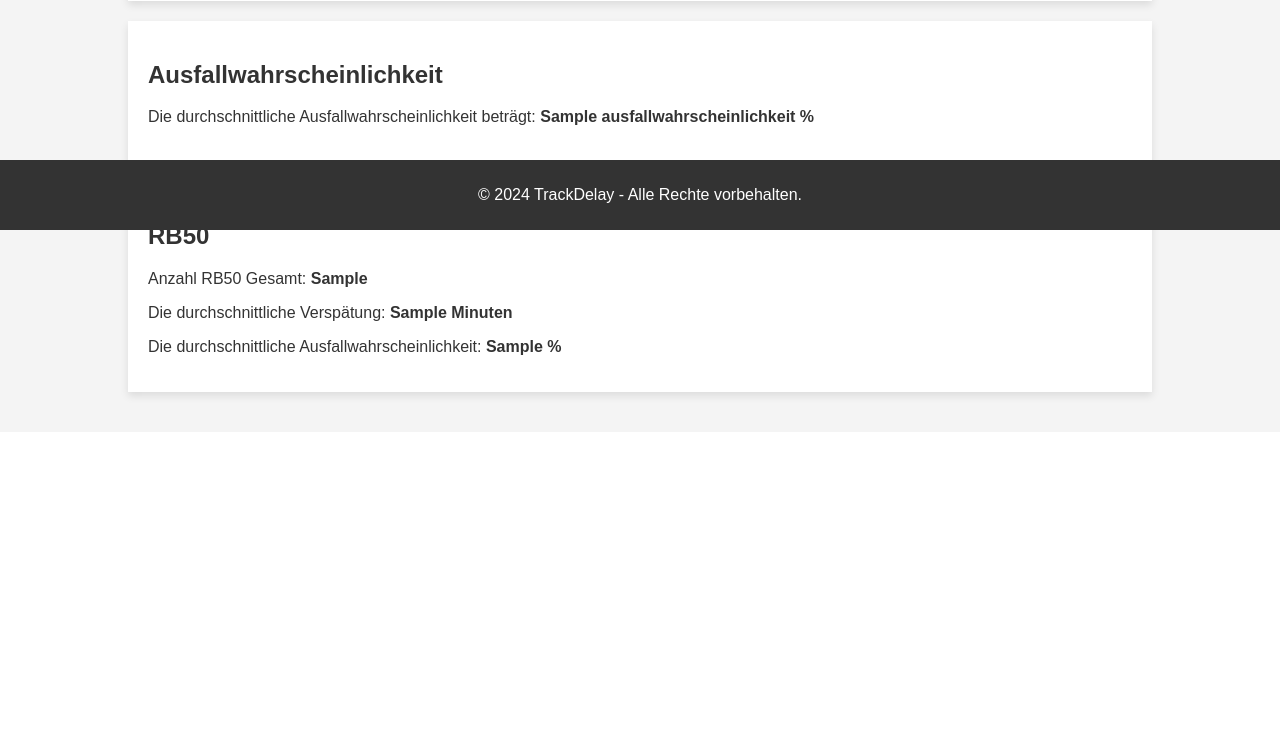
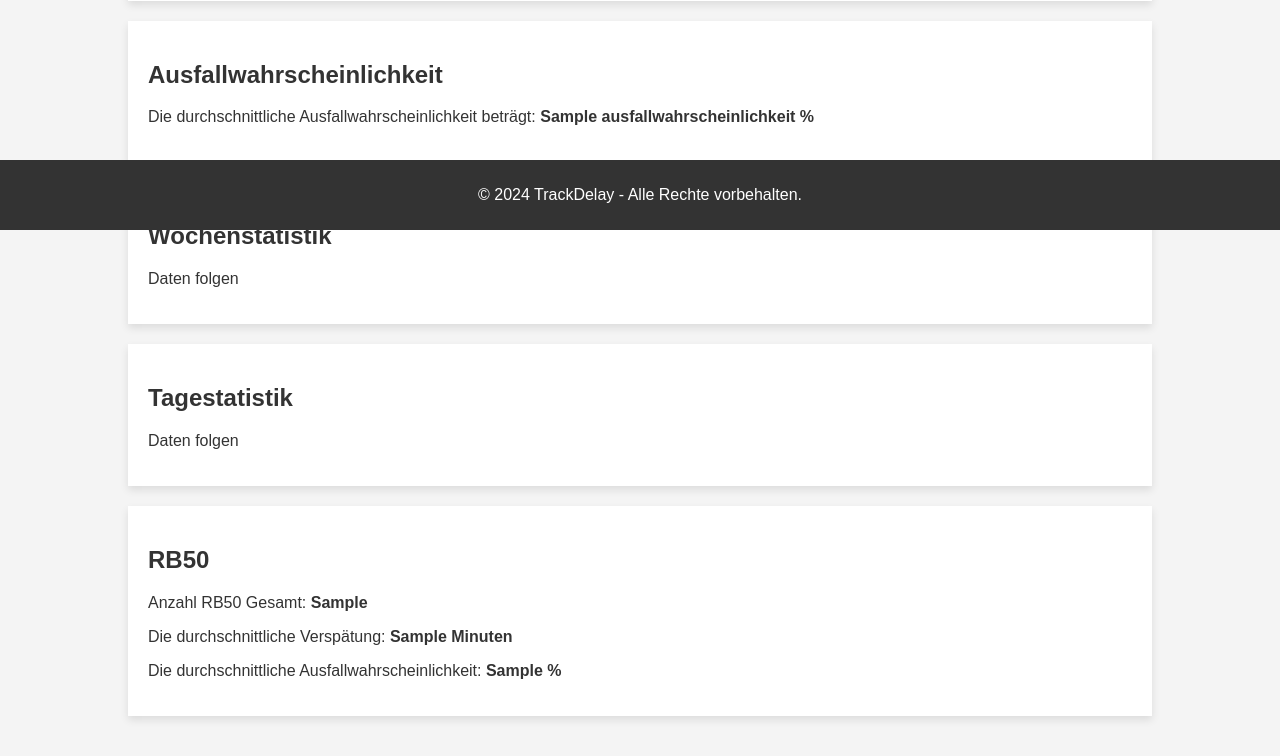
Before and after one commit to MichaelMrt/TrackDelay, a Flask app: template public/templates/index.html in a window 1280 px wide. Shown: the part 570-1326 px from the top of the page. Before the commit the page ends 972 px from the top, so only its background shows below. Run offline with Flask 3, Linux system fonts and the light colour scheme; the template is opened without the code that fills it: most values are stand-ins (such as "Sample title", 1, 10 or a date in 2020).

Commit message:
add card for weekly statistics and daily statistics on webpage

```diff
--- a/public/templates/index.html
+++ b/public/templates/index.html
@@ -79,6 +79,16 @@
         </div>
 
         <div class="card">
+            <h2>Wochenstatistik</h2>
+            <p>Daten folgen</p>
+        </div>
+
+        <div class="card">
+            <h2>Tagestatistik</h2>
+            <p>Daten folgen</p>
+        </div>
+
+        <div class="card">
             <h2>RB50</h2>
             <p>Anzahl RB50 Gesamt: <strong> {{rb50_anzahl}} </strong></p>
             <p>Die durchschnittliche Verspätung: <strong> {{rb50_verspaetung}} Minuten </strong></p>
```
